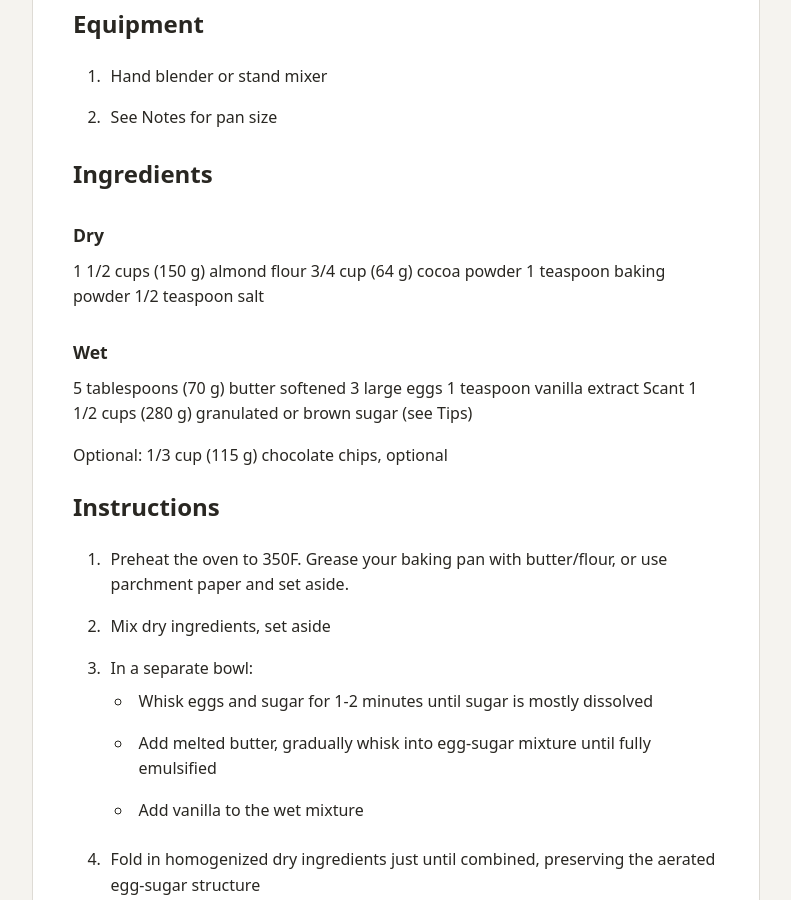
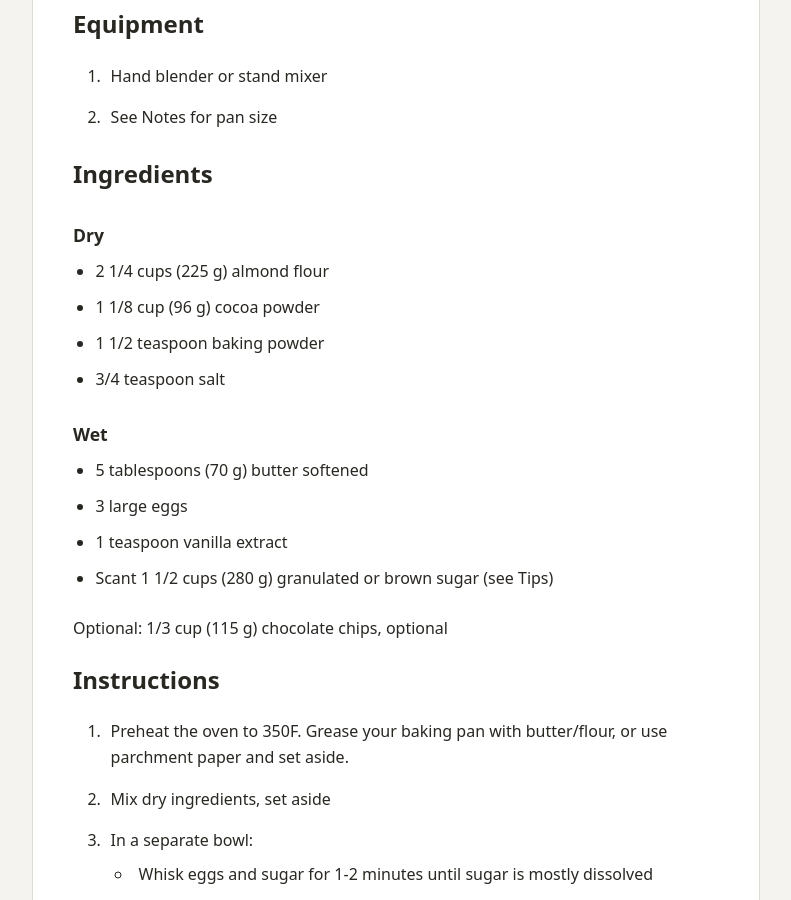
Before and after one commit to sundaycake/recipes, a Jekyll site: the page built from _recipes/almond-flour-brownies.md, in a window 1280 px wide and 900 px high, scrolled down 604 px. Shown: the whole window, without its empty margins (244-1035 px from the left). Built offline with Jekyll 4.4.1, drawn with Linux system fonts in a browser that asks for light colours.

Commit message:
Update almond-flour-brownies.md

```diff
--- a/_recipes/almond-flour-brownies.md
+++ b/_recipes/almond-flour-brownies.md
@@ -30,16 +30,16 @@ source_url: https://thebigmansworld.com/almond-flour-brownies/
 ## Ingredients
 
 ### Dry
-1 1/2 cups (150 g) almond flour
-3/4 cup (64 g) cocoa powder
-1 teaspoon baking powder
-1/2 teaspoon salt
+- 1 1/2 cups (150 g) almond flour
+- 3/4 cup (64 g) cocoa powder
+- 1 teaspoon baking powder
+- 1/2 teaspoon salt
 
 ### Wet
-5 tablespoons (70 g) butter softened
-3 large eggs
-1 teaspoon vanilla extract
-Scant 1 1/2 cups (280 g) granulated or brown sugar (see Tips)
+- 5 tablespoons (70 g) butter softened
+- 3 large eggs
+- 1 teaspoon vanilla extract
+- Scant 1 1/2 cups (280 g) granulated or brown sugar (see Tips)
 
 Optional: 1/3 cup (115 g) chocolate chips, optional
 
```
